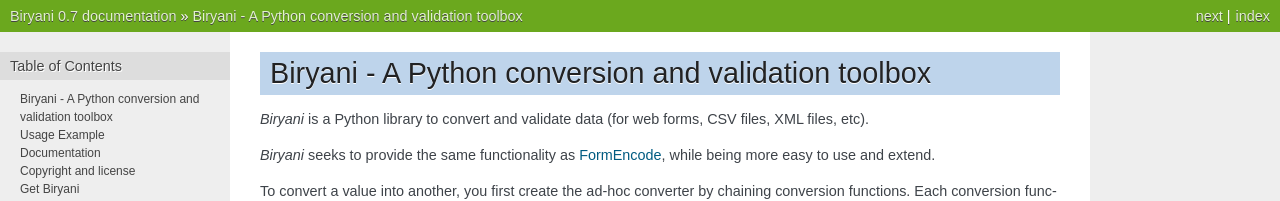
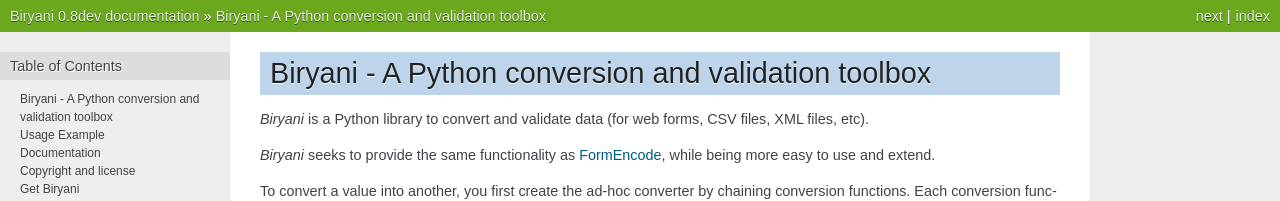
Before and after one commit to openfisca/biryani, a Sphinx documentation site: the page built from docs/source/index.rst, in a window 1280 px wide and 900 px high. Shown: the top 201 px of the window. Built offline with Sphinx 7.4.7, drawn with Linux system fonts in a browser that asks for light colours; some of the changed text lies outside the part shown.

Commit message:
Increase version number to 0.8dev.

```diff
--- a/docs/source/conf.py
+++ b/docs/source/conf.py
@@ -48,9 +48,9 @@
 # built documents.
 #
 # The short X.Y version.
-version = '0.7'
+version = '0.8dev'
 # The full version, including alpha/beta/rc tags.
-release = '0.7'
+release = '0.8dev'
 
 # The language for content autogenerated by Sphinx. Refer to documentation
 # for a list of supported languages.
--- a/setup.py
+++ b/setup.py
@@ -49,7 +49,7 @@
 
 setup(
     name = 'Biryani',
-    version = '0.7',
+    version = '0.8dev',
 
     author = 'Emmanuel Raviart',
     author_email = 'eraviart@easter-eggs.com',
```
